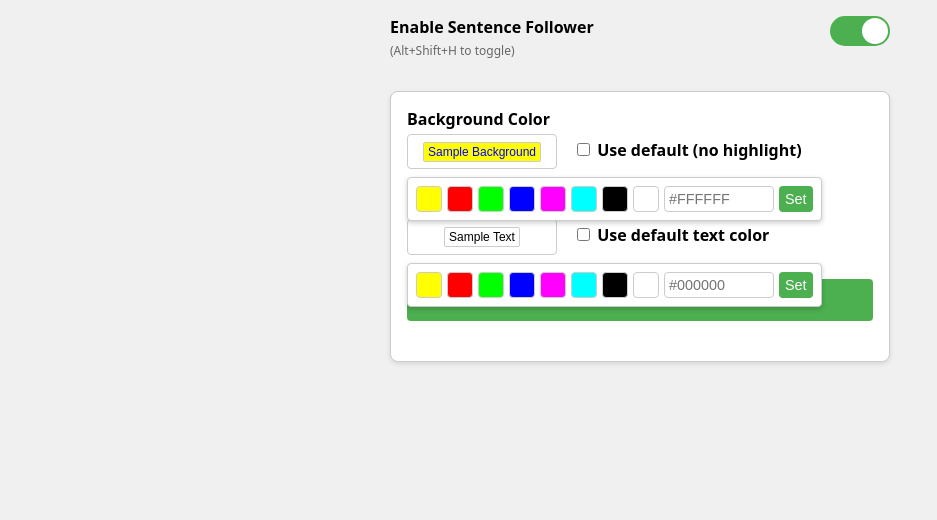
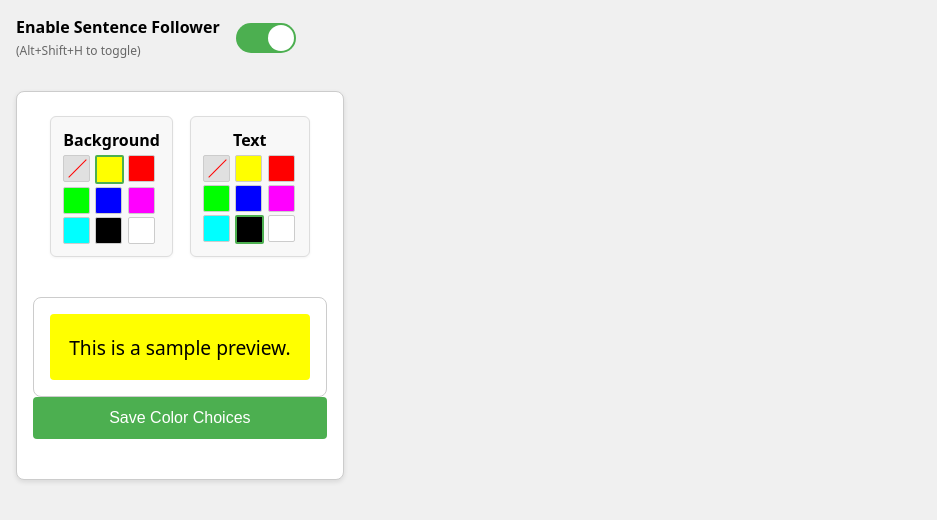
Before and after one commit to isnbh0/sentence-follower, a browser extension: page options/options.html in a window 1280 px wide. Shown: the whole page, without its empty margins (0-937 px from the left). Drawn offline with Linux system fonts and the light colour scheme.

Commit message:
options upgrades

```diff
--- a/options/options.html
+++ b/options/options.html
@@ -8,10 +8,9 @@
         body {
             padding: 1em;
             font-family: system-ui, -apple-system, sans-serif;
-            min-width: 320px;
-            max-width: 500px;
-            margin: 0 auto;
+            margin: 0;
             background-color: #f0f0f0;
+            width: fit-content;
         }
 
         .form-group {
@@ -33,9 +32,7 @@
         }
 
         .color-group {
-            display: flex;
-            align-items: center;
-            gap: 1em;
+            display: none;
         }
 
         .status {
@@ -50,75 +47,110 @@
             opacity: 1;
         }
 
-        .color-button {
-            display: flex;
-            align-items: center;
-            gap: 0.5em;
-            padding: 0.5em;
+        /* Settings Box Styles */
+        .settings-box {
             border: 1px solid #ccc;
-            border-radius: 4px;
-            background: white;
-            cursor: pointer;
-            position: relative;
-            min-width: 150px;
-            justify-content: center;
+            border-radius: 8px;
+            padding: 1em;
+            background-color: #fff;
+            box-shadow: 0 2px 5px rgba(0, 0, 0, 0.1);
+            margin-top: 2em;
+            width: fit-content;
         }
 
-        .color-button .sample-text {
-            padding: 2px 4px;
-            border: 1px solid #ccc;
-            border-radius: 2px;
-            font-size: 0.9em;
+        .settings-box .form-group {
+            margin-bottom: 1.5em;
         }
 
-        .hidden {
-            display: none;
+        /* Color Picker Panels */
+        .color-picker-panel {
+            display: flex;
+            justify-content: space-evenly;
+            width: 100%;
+            margin: 0;
+            padding: 0.5em 0;
         }
 
-        /* Custom Color Picker Styles */
-        .color-palette {
-            position: absolute;
-            top: 100%;
-            left: 0;
-            background-color: #fff;
-            border: 1px solid #ccc;
-            border-radius: 4px;
-            padding: 0.5em;
-            box-shadow: 0 2px 5px rgba(0, 0, 0, 0.2);
-            z-index: 100;
-            display: flex;
-            flex-wrap: wrap;
-            gap: 5px;
-            margin-top: 0.5em;
+        /* Individual color picker groups */
+        #backgroundColorGroup,
+        #textColorGroup {
+            flex: 0 0 auto;
+            width: fit-content;
+            margin: 0;
+            padding: 0.75em;
+            text-align: center;
+            background: #f8f8f8;
+            border: 1px solid #ddd;
+            border-radius: 6px;
+            box-shadow: 0 1px 3px rgba(0, 0, 0, 0.05);
+        }
+
+        .color-options {
+            display: grid;
+            grid-template-columns: repeat(3, 1fr);
+            gap: 0.2em;
+            width: fit-content;
         }
 
         .color-swatch {
-            width: 24px;
-            height: 24px;
+            width: 25px;
+            height: 25px;
             border: 1px solid #ccc;
-            border-radius: 4px;
+            border-radius: 2px;
             cursor: pointer;
+            transition: transform 0.2s;
+            position: relative;
         }
 
-        .color-palette input[type="text"] {
-            width: 100px;
-            padding: 2px 4px;
-            border: 1px solid #ccc;
-            border-radius: 4px;
-            font-size: 0.9em;
+        .color-swatch.no-color {
+            background-color: #e0e0e0;
         }
 
-        .color-palette button {
-            padding: 2px 6px;
+        .color-swatch.no-color::after {
+            content: '';
+            position: absolute;
+            top: 0;
+            left: 50%;
+            width: 1px;
+            height: 100%;
+            background-color: #ff0000;
+            transform: rotate(45deg);
+        }
+
+        .selected {
+            border: 2px solid #4caf50;
+        }
+
+        /* Sample Preview Panel */
+        .preview-panel {
+            border: 1px solid #ccc;
+            border-radius: 8px;
+            padding: 1em;
+            background-color: #fff;
+            margin-top: 2em;
+            text-align: center;
+        }
+
+        .preview-text {
+            font-size: 1.2em;
+            padding: 1em;
+            border-radius: 4px;
+            display: inline-block;
+        }
+
+        /* Save Button Styles */
+        .settings-box button[type="submit"] {
+            width: 100%;
+            padding: 0.75em;
             background-color: #4caf50;
             color: white;
             border: none;
             border-radius: 4px;
             cursor: pointer;
-            font-size: 0.9em;
+            font-size: 1em;
         }
 
-        .color-palette button:hover {
+        .settings-box button[type="submit"]:hover {
             background-color: #45a049;
         }
 
@@ -157,8 +189,10 @@
 
         .toggle-container {
             display: flex;
-            align-items: flex-start;
+            align-items: center;
             justify-content: space-between;
+            gap: 1em;
+            width: fit-content;
         }
 
         /* Disabled Section Styles */
@@ -167,33 +201,15 @@
             pointer-events: none;
         }
 
-        /* Settings Box Styles */
-        .settings-box {
-            border: 1px solid #ccc;
-            border-radius: 8px;
-            padding: 1em;
-            background-color: #fff;
-            box-shadow: 0 2px 5px rgba(0, 0, 0, 0.1);
-            margin-top: 2em;
+        /* Responsive Adjustments */
+        @media (max-width: 420px) {
+            .color-picker-panel {
+                gap: 0.5em;
             }
 
-        .settings-box .form-group {
-            margin-bottom: 1.5em;
+            .toggle-container {
+                flex-direction: row;
             }
-
-        .settings-box button[type="submit"] {
-            width: 100%;
-            padding: 0.75em;
-            background-color: #4caf50;
-            color: white;
-            border: none;
-            border-radius: 4px;
-            cursor: pointer;
-            font-size: 1em;
-        }
-
-        .settings-box button[type="submit"]:hover {
-            background-color: #45a049;
         }
     </style>
 </head>
@@ -211,20 +227,12 @@
 
         <!-- Settings Box -->
         <div class="settings-box">
+            <div class="color-picker-panel">
                 <!-- Background Color Picker -->
                 <div class="form-group" id="backgroundColorGroup">
-                <label>Background Color</label>
-                <div class="color-group">
-                    <button type="button" class="color-button" id="backgroundColorButton">
-                        <span class="sample-text" id="backgroundColorPreview">Sample Background</span>
-                    </button>
-                    <label>
-                        <input type="checkbox" id="useDefaultBackground" />
-                        Use default (no highlight)
-                    </label>
-                </div>
-                <div class="color-palette hidden" id="backgroundColorPalette">
-                    <!-- Preset Colors -->
+                    <label>Background</label>
+                    <div class="color-options" id="backgroundColorOptions">
+                        <div class="color-swatch no-color" data-color="default"></div>
                         <div class="color-swatch" data-color="#ffff00" style="background-color: #ffff00;"></div>
                         <div class="color-swatch" data-color="#ff0000" style="background-color: #ff0000;"></div>
                         <div class="color-swatch" data-color="#00ff00" style="background-color: #00ff00;"></div>
@@ -233,26 +241,14 @@
                         <div class="color-swatch" data-color="#00ffff" style="background-color: #00ffff;"></div>
                         <div class="color-swatch" data-color="#000000" style="background-color: #000000;"></div>
                         <div class="color-swatch" data-color="#ffffff" style="background-color: #ffffff;"></div>
-                    <!-- Custom Color Input -->
-                    <input type="text" id="backgroundCustomColor" placeholder="#FFFFFF" maxlength="7" />
-                    <button type="button" id="backgroundCustomColorButton">Set</button>
                     </div>
                 </div>
 
                 <!-- Text Color Picker -->
                 <div class="form-group" id="textColorGroup">
-                <label>Text Color</label>
-                <div class="color-group">
-                    <button type="button" class="color-button" id="textColorButton">
-                        <span class="sample-text" id="textColorPreview">Sample Text</span>
-                    </button>
-                    <label>
-                        <input type="checkbox" id="useDefaultText" />
-                        Use default text color
-                    </label>
-                </div>
-                <div class="color-palette hidden" id="textColorPalette">
-                    <!-- Preset Colors -->
+                    <label>Text</label>
+                    <div class="color-options" id="textColorOptions">
+                        <div class="color-swatch no-color" data-color="default"></div>
                         <div class="color-swatch" data-color="#ffff00" style="background-color: #ffff00;"></div>
                         <div class="color-swatch" data-color="#ff0000" style="background-color: #ff0000;"></div>
                         <div class="color-swatch" data-color="#00ff00" style="background-color: #00ff00;"></div>
@@ -261,10 +257,13 @@
                         <div class="color-swatch" data-color="#00ffff" style="background-color: #00ffff;"></div>
                         <div class="color-swatch" data-color="#000000" style="background-color: #000000;"></div>
                         <div class="color-swatch" data-color="#ffffff" style="background-color: #ffffff;"></div>
-                    <!-- Custom Color Input -->
-                    <input type="text" id="textCustomColor" placeholder="#000000" maxlength="7" />
-                    <button type="button" id="textCustomColorButton">Set</button>
                     </div>
+                </div>
+            </div>
+
+            <!-- Sample Preview Panel -->
+            <div class="preview-panel" id="previewPanel">
+                <span class="preview-text" id="previewText">This is a sample preview.</span>
             </div>
 
             <!-- Save Button -->
--- a/options/options.js
+++ b/options/options.js
@@ -12,9 +12,7 @@ const browserAPI = (typeof window !== 'undefined' && window.browser) ? window.br
 const DEFAULT_OPTIONS = {
     enabled: true,
     backgroundColor: '#ffff00',
-    useDefaultBackground: false,
-    textColor: '#000000',
-    useDefaultText: false
+    textColor: '#000000'
 };
 
 // Save options to browser.storage
@@ -59,25 +57,43 @@ function restoreOptions() {
             enabledToggle.setAttribute('aria-pressed', 'false');
         }
 
-        // Restore other options
-        document.getElementById('backgroundColorPreview').style.backgroundColor = options.backgroundColor || '#ffff00';
-        document.getElementById('backgroundColorPreview').style.color = invertColor(options.backgroundColor || '#ffff00');
-        document.getElementById('useDefaultBackground').checked = options.useDefaultBackground;
-        document.getElementById('textColorPreview').style.color = options.textColor || '#000000';
-        document.getElementById('textColorPreview').style.backgroundColor = 'transparent';
-        document.getElementById('useDefaultText').checked = options.useDefaultText;
+        // Restore Background Color Selection
+        const bgSwatches = document.querySelectorAll('#backgroundColorOptions .color-swatch');
+        bgSwatches.forEach(swatch => {
+            if (swatch.dataset.color === options.backgroundColor) {
+                swatch.classList.add('selected');
+            } else {
+                swatch.classList.remove('selected');
+            }
+        });
 
-        updateColorInputStates();
+        // Restore Text Color Selection
+        const textSwatches = document.querySelectorAll('#textColorOptions .color-swatch');
+        textSwatches.forEach(swatch => {
+            if (swatch.dataset.color === options.textColor) {
+                swatch.classList.add('selected');
+            } else {
+                swatch.classList.remove('selected');
+            }
+        });
+
+        // Update the preview panel
+        updatePreview();
+
+        // Update UI States based on toggle
         updateColorPickersState(options.enabled);
     }).catch(error => {
         console.error('Error restoring options:', error);
     });
 }
 
-// Function to invert color for text readability
+// Function to invert color for text readability (Optional)
 function invertColor(hex) {
-    // Remove '#' if present
+    // Ensure hex is 6 characters
     hex = hex.replace('#', '');
+    if (hex.length === 3) {
+        hex = hex.split('').map(char => char + char).join('');
+    }
     // Parse r, g, b values
     let r = parseInt(hex.substr(0, 2), 16);
     let g = parseInt(hex.substr(2, 2), 16);
@@ -90,145 +106,40 @@ function invertColor(hex) {
     return `#${(1 << 24 | r << 16 | g << 8 | b).toString(16).slice(1)}`;
 }
 
-// Update color input states based on checkboxes
-function updateColorInputStates() {
-    const useDefaultBackground = document.getElementById('useDefaultBackground').checked;
-    const useDefaultText = document.getElementById('useDefaultText').checked;
-
-    document.getElementById('backgroundColorButton').disabled = useDefaultBackground;
-    document.getElementById('backgroundColorPreview').style.opacity = useDefaultBackground ? 0.5 : 1;
-
-    document.getElementById('textColorButton').disabled = useDefaultText;
-    document.getElementById('textColorPreview').style.opacity = useDefaultText ? 0.5 : 1;
-
-    // Hide or show the custom color palette
-    document.getElementById('backgroundColorPalette').classList.toggle('hidden', useDefaultBackground);
-    document.getElementById('textColorPalette').classList.toggle('hidden', useDefaultText);
-}
-
-// Enable or disable color pickers based on toggle state
+// Update color pickers based on the toggle state
 function updateColorPickersState(isEnabled) {
-    // Background Color Controls
-    document.getElementById('backgroundColorButton').disabled = !isEnabled || document.getElementById('useDefaultBackground').checked;
-    document.getElementById('useDefaultBackground').disabled = !isEnabled;
+    const settingsBox = document.querySelector('.settings-box');
     if (!isEnabled) {
-        document.getElementById('backgroundColorPreview').style.opacity = 0.5;
-        document.getElementById('backgroundColorPalette').classList.add('hidden');
+        settingsBox.classList.add('disabled-section');
     } else {
-        // Restore opacity based on 'useDefaultBackground' checkbox
-        const useDefaultBackground = document.getElementById('useDefaultBackground').checked;
-        document.getElementById('backgroundColorPreview').style.opacity = useDefaultBackground ? 0.5 : 1;
-    }
-
-    // Text Color Controls
-    document.getElementById('textColorButton').disabled = !isEnabled || document.getElementById('useDefaultText').checked;
-    document.getElementById('useDefaultText').disabled = !isEnabled;
-    if (!isEnabled) {
-        document.getElementById('textColorPreview').style.opacity = 0.5;
-        document.getElementById('textColorPalette').classList.add('hidden');
-    } else {
-        // Restore opacity based on 'useDefaultText' checkbox
-        const useDefaultText = document.getElementById('useDefaultText').checked;
-        document.getElementById('textColorPreview').style.opacity = useDefaultText ? 0.5 : 1;
-    }
-
-    // Add or remove 'disabled-section' class to gray out the sections
-    const backgroundColorGroup = document.getElementById('backgroundColorGroup');
-    const textColorGroup = document.getElementById('textColorGroup');
-
-    if (!isEnabled) {
-        backgroundColorGroup.classList.add('disabled-section');
-        textColorGroup.classList.add('disabled-section');
-    } else {
-        backgroundColorGroup.classList.remove('disabled-section');
-        textColorGroup.classList.remove('disabled-section');
+        settingsBox.classList.remove('disabled-section');
     }
 }
 
-// Setup Custom Color Pickers
-function setupCustomColorPickers() {
-    // Background Color Picker
-    const bgColorButton = document.getElementById('backgroundColorButton');
-    const bgColorPalette = document.getElementById('backgroundColorPalette');
-    const bgColorPreview = document.getElementById('backgroundColorPreview');
-    const bgColorSwatches = bgColorPalette.querySelectorAll('.color-swatch');
-    const bgCustomInput = document.getElementById('backgroundCustomColor');
-    const bgCustomButton = document.getElementById('backgroundCustomColorButton');
-
-    bgColorButton.addEventListener('click', (e) => {
-        e.stopPropagation();
-        // Toggle visibility
-        bgColorPalette.classList.toggle('hidden');
-    });
-
-    bgColorSwatches.forEach(swatch => {
+// Setup Color Swatch Selection
+function setupColorSwatches() {
+    // Background Color Swatches
+    const bgSwatches = document.querySelectorAll('#backgroundColorOptions .color-swatch');
+    bgSwatches.forEach(swatch => {
         swatch.addEventListener('click', () => {
-            const color = swatch.getAttribute('data-color');
-            bgColorPreview.style.backgroundColor = color;
-            bgColorPreview.style.color = invertColor(color);
-            bgColorPalette.classList.add('hidden');
+            bgSwatches.forEach(s => s.classList.remove('selected'));
+            swatch.classList.add('selected');
+            updatePreview();
         });
     });
 
-    bgCustomButton.addEventListener('click', () => {
-        const color = bgCustomInput.value.trim();
-        if (/^#[0-9A-Fa-f]{6}$/.test(color)) {
-            bgColorPreview.style.backgroundColor = color;
-            bgColorPreview.style.color = invertColor(color);
-            bgCustomInput.value = '';
-            bgColorPalette.classList.add('hidden');
-        } else {
-            alert('Please enter a valid hex color code (e.g., #1A2B3C).');
-        }
-    });
-
-    // Text Color Picker
-    const textColorButton = document.getElementById('textColorButton');
-    const textColorPalette = document.getElementById('textColorPalette');
-    const textColorPreview = document.getElementById('textColorPreview');
-    const textColorSwatches = textColorPalette.querySelectorAll('.color-swatch');
-    const textCustomInput = document.getElementById('textCustomColor');
-    const textCustomButton = document.getElementById('textCustomColorButton');
-
-    textColorButton.addEventListener('click', (e) => {
-        e.stopPropagation();
-        // Toggle visibility
-        textColorPalette.classList.toggle('hidden');
-    });
-
-    textColorSwatches.forEach(swatch => {
+    // Text Color Swatches
+    const textSwatches = document.querySelectorAll('#textColorOptions .color-swatch');
+    textSwatches.forEach(swatch => {
         swatch.addEventListener('click', () => {
-            const color = swatch.getAttribute('data-color');
-            textColorPreview.style.color = color;
-            textColorPreview.style.backgroundColor = 'transparent';
-            textColorPalette.classList.add('hidden');
+            textSwatches.forEach(s => s.classList.remove('selected'));
+            swatch.classList.add('selected');
+            updatePreview();
         });
-    });
-
-    textCustomButton.addEventListener('click', () => {
-        const color = textCustomInput.value.trim();
-        if (/^#[0-9A-Fa-f]{6}$/.test(color)) {
-            textColorPreview.style.color = color;
-            textColorPreview.style.backgroundColor = 'transparent';
-            textCustomInput.value = '';
-            textColorPalette.classList.add('hidden');
-        } else {
-            alert('Please enter a valid hex color code (e.g., #1A2B3C).');
-        }
-    });
-
-    // Close color palettes when clicking outside
-    document.addEventListener('click', (event) => {
-        if (!bgColorPalette.contains(event.target) && event.target !== bgColorButton && !bgColorButton.contains(event.target)) {
-            bgColorPalette.classList.add('hidden');
-        }
-        if (!textColorPalette.contains(event.target) && event.target !== textColorButton && !textColorButton.contains(event.target)) {
-            textColorPalette.classList.add('hidden');
-        }
     });
 }
 
-// Handle Toggle Button Click
+// Setup Toggle Button
 function setupToggleButton() {
     const enabledToggle = document.getElementById('enabledToggle');
     enabledToggle.addEventListener('click', () => {
@@ -238,27 +149,58 @@ function setupToggleButton() {
     });
 }
 
+// Handle form submission
+function handleFormSubmit() {
+    const form = document.getElementById('options-form');
+    form.addEventListener('submit', (e) => {
+        e.preventDefault();
+
+        const options = {
+            enabled: document.getElementById('enabledToggle').classList.contains('active'),
+            backgroundColor: getSelectedColor('#backgroundColorOptions'),
+            textColor: getSelectedColor('#textColorOptions')
+        };
+
+        saveOptions(options);
+    });
+}
+
+// Get selected color from a color options panel
+function getSelectedColor(panelSelector) {
+    const panel = document.querySelector(`${panelSelector} .color-swatch.selected`);
+    return panel ? panel.getAttribute('data-color') : DEFAULT_OPTIONS.backgroundColor;
+}
+
+// Initialize Color Swatches
+function initializeColorSwatches() {
+    setupColorSwatches();
+}
+
 // Add event listeners
 document.addEventListener('DOMContentLoaded', () => {
     restoreOptions();
-    setupCustomColorPickers();
     setupToggleButton();
+    handleFormSubmit();
+    initializeColorSwatches();
 });
-document.getElementById('options-form').addEventListener('submit', (e) => {
-    e.preventDefault();
 
-    const options = {
-        backgroundColor: document.getElementById('useDefaultBackground').checked
-            ? ''
-            : document.getElementById('backgroundColorPreview').style.backgroundColor || DEFAULT_OPTIONS.backgroundColor,
-        useDefaultBackground: document.getElementById('useDefaultBackground').checked,
-        textColor: document.getElementById('useDefaultText').checked
-            ? ''
-            : document.getElementById('textColorPreview').style.color || DEFAULT_OPTIONS.textColor,
-        useDefaultText: document.getElementById('useDefaultText').checked
-    };
+// Add new function to update preview
+function updatePreview() {
+    const previewText = document.getElementById('previewText');
+    const selectedBackground = document.querySelector('#backgroundColorOptions .color-swatch.selected');
+    const selectedText = document.querySelector('#textColorOptions .color-swatch.selected');
 
-    saveOptions(options);
-});
-document.getElementById('useDefaultBackground').addEventListener('change', updateColorInputStates);
-document.getElementById('useDefaultText').addEventListener('change', updateColorInputStates);
+    // Set background color
+    if (selectedBackground && selectedBackground.dataset.color === 'default') {
+        previewText.style.backgroundColor = '';
+    } else if (selectedBackground) {
+        previewText.style.backgroundColor = selectedBackground.dataset.color;
+    }
+
+    // Set text color
+    if (selectedText && selectedText.dataset.color === 'default') {
+        previewText.style.color = '';
+    } else if (selectedText) {
+        previewText.style.color = selectedText.dataset.color;
+    }
+}
```
Lines whose indentation alone changed are shown as unchanged.
